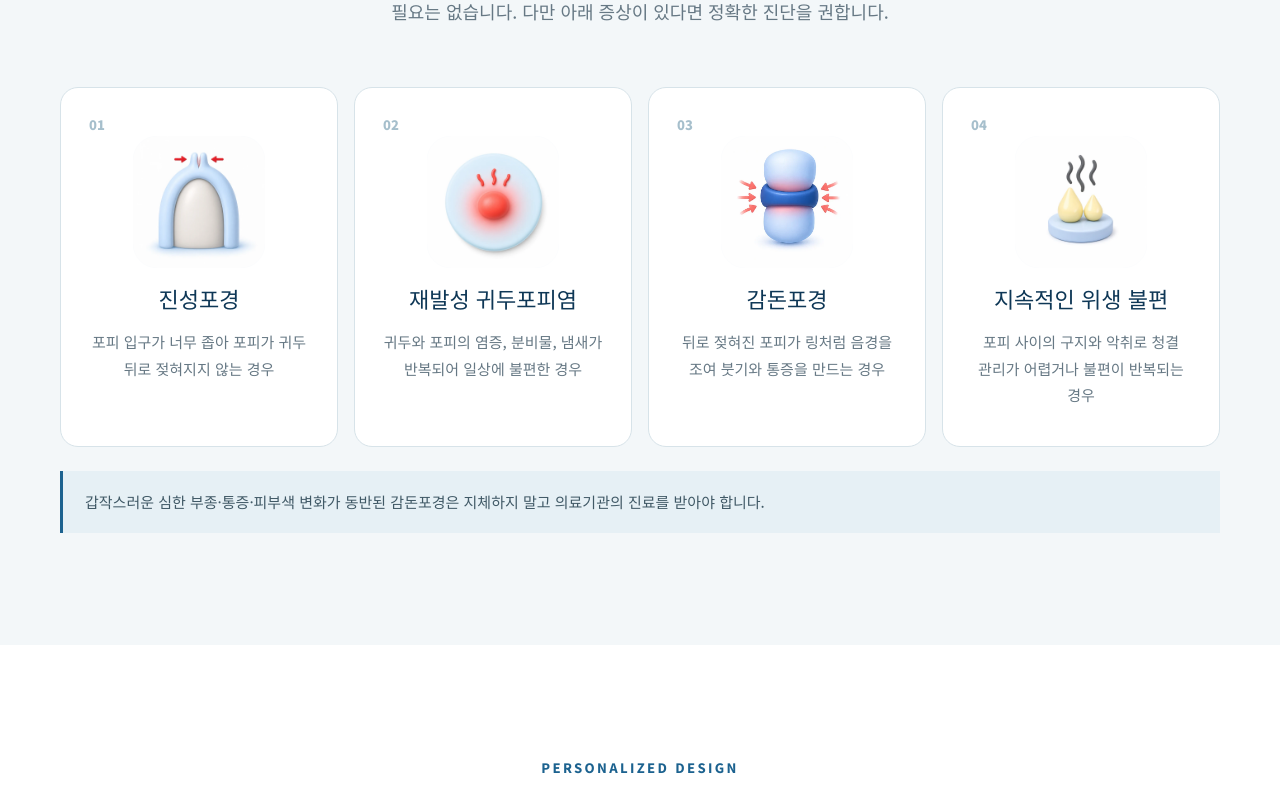
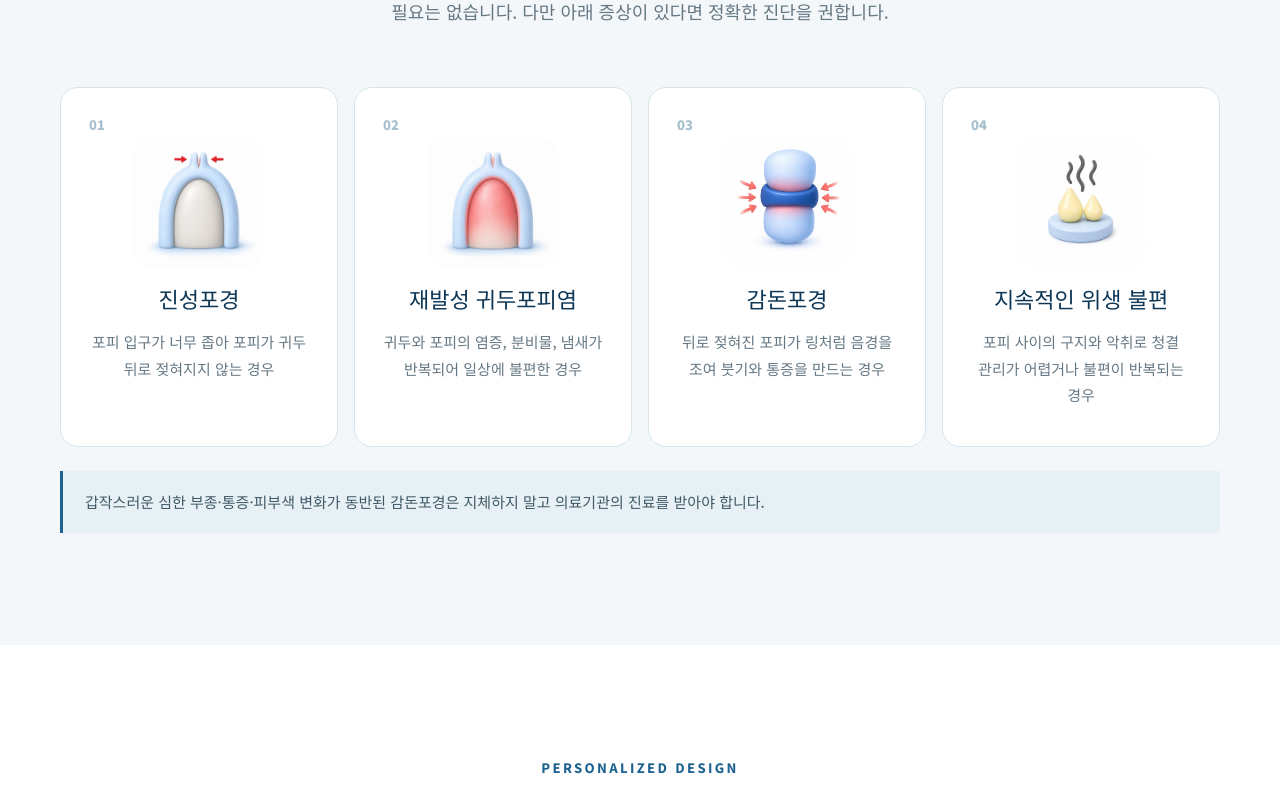
Before and after one commit to i8d8e8a8/jj-preservation-circumcision-page-preview, a Next.js app: page / in a window 1280 px wide. Shown: the part 1540-2340 px from the top of the page. Built offline with nearby package versions, Linux system fonts and the light colour scheme.

Commit message:
Refine inflammation and frenulum visuals

```diff
--- a/app/page.tsx
+++ b/app/page.tsx
@@ -341,7 +341,7 @@ export default function Home() {
               <span>02</span>
               <div className="indication-icon">
                 <Image
-                  src={`${ASSET_BASE}/generated-icons/indication-inflammation-v3.webp`}
+                  src={`${ASSET_BASE}/generated-icons/indication-inflammation-v4.webp`}
                   alt=""
                   fill
                   sizes="128px"
@@ -579,7 +579,7 @@ export default function Home() {
                   <div className="preop-icon-item">
                     <div className="preop-icon">
                       <Image
-                        src={`${ASSET_BASE}/generated-icons/preop-frenulum-v2.webp`}
+                        src={`${ASSET_BASE}/generated-icons/preop-frenulum-v4.webp`}
                         alt=""
                         fill
                         sizes="180px"
```
Also changed, not shown: public/generated-icons/indication-inflammation-v4.webp (added), public/generated-icons/preop-frenulum-v4.webp (added).
